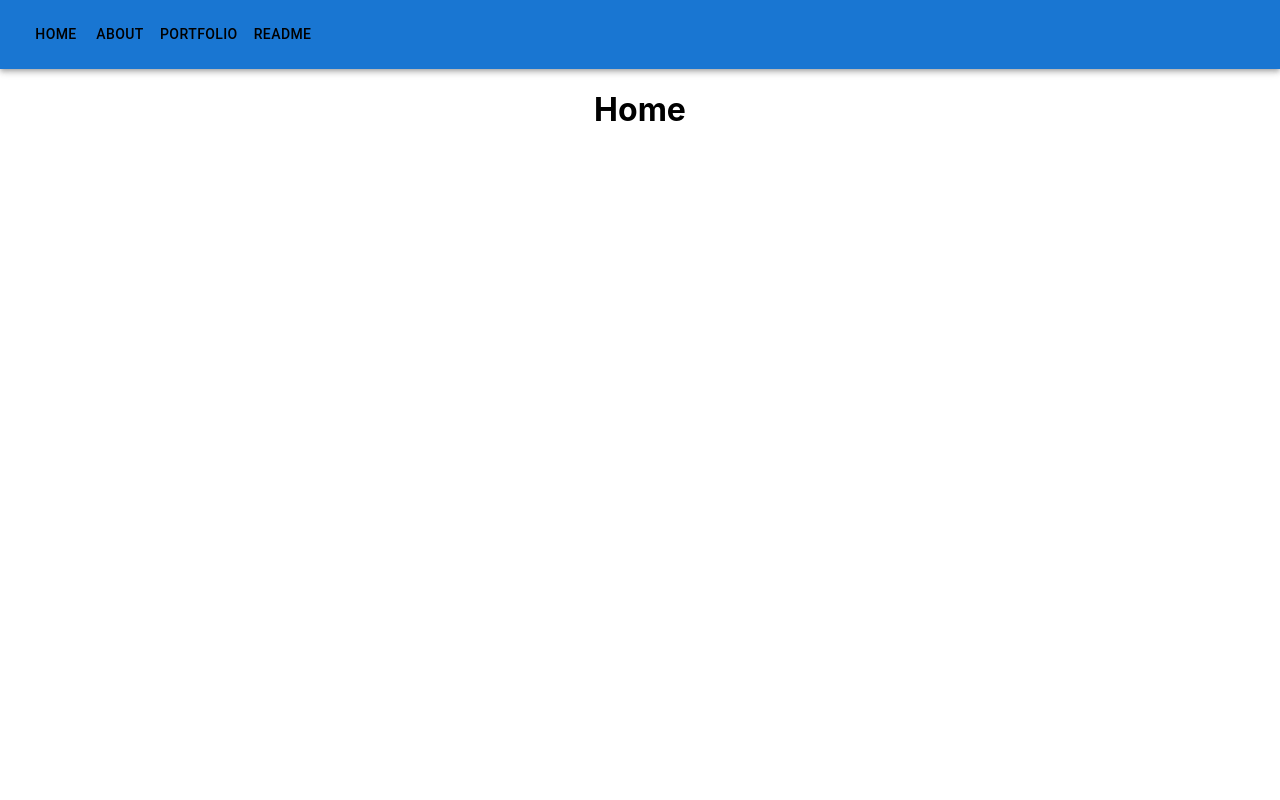
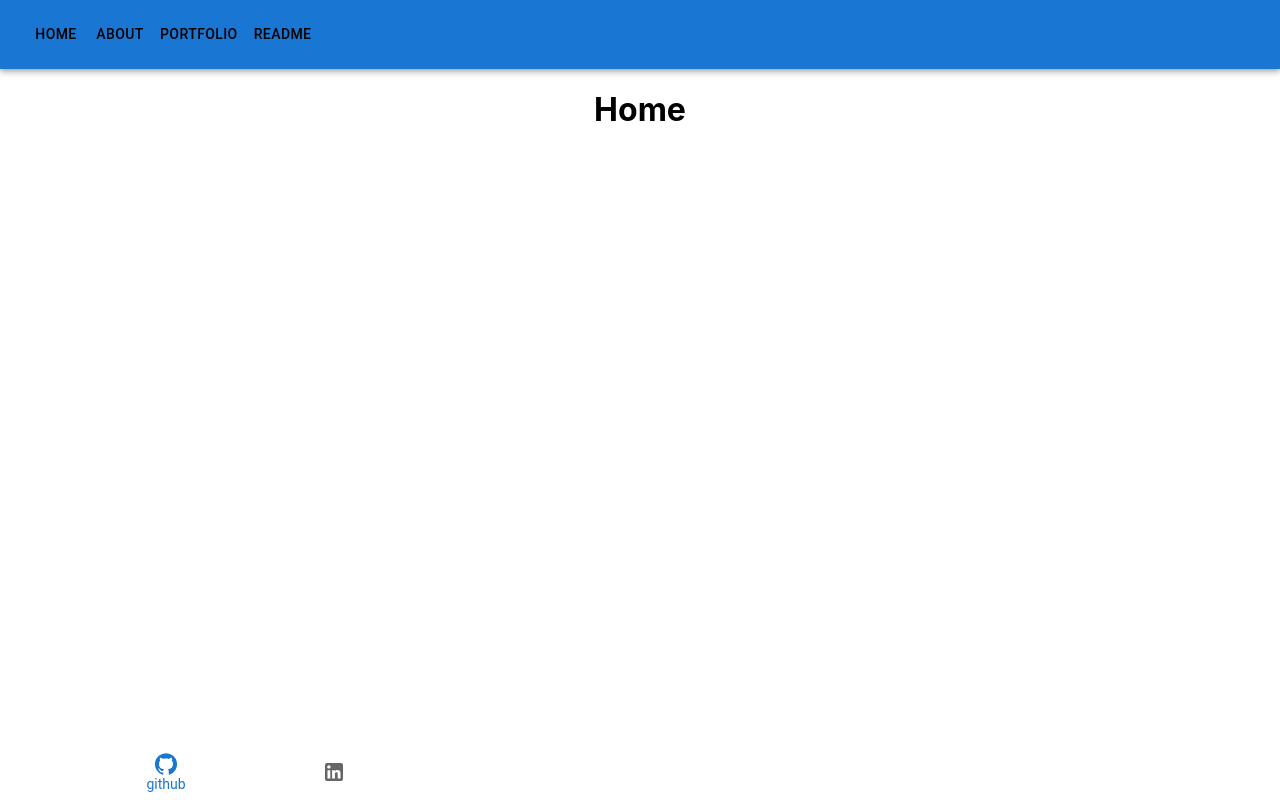
Before and after one commit to christmknd/christmknd.github.io, a React (Create React App) app in the folder portfolio/: page / in a window 1280 px wide. Built offline with nearby package versions, Linux system fonts and the light colour scheme.

Commit message:
ADD Footer

```diff
--- a/portfolio/package.json
+++ b/portfolio/package.json
@@ -45,6 +45,7 @@
     ]
   },
   "devDependencies": {
+    "@material-ui/core": "^4.12.4",
     "gh-pages": "^4.0.0"
   }
 }
--- a/portfolio/src/App.js
+++ b/portfolio/src/App.js
@@ -5,6 +5,7 @@ import Home from "./components/Home";
 import About from "./components/About";
 import Portfolio from "./components/Portfolio";
 import Readme from "./components/Readme";
+import Footer from "./components/Footer";
 
 function App() {
   return (
@@ -16,6 +17,7 @@ function App() {
           <Route path="Portfolio" element= {<Portfolio/>}/>
           <Route path="Readme" element= {<Readme/>}/>
       </Routes>
+        <Footer/>
     </div>
   );
 }
--- a/portfolio/src/components/Footer.js
+++ b/portfolio/src/components/Footer.js
@@ -4,13 +4,31 @@ import GitHubIcon from '@mui/icons-material/GitHub';
 import LinkedInIcon from '@mui/icons-material/LinkedIn';
 
 function Footer (){
+
+    const [value, setValue] = React.useState('github');
+
+    const handleChange = (event, newValue) => {
+        setValue(newValue);
+    };
+
     return (
-            <BottomNavigation
-                showLabels
-            >
-                <BottomNavigationAction label="Linkedin" icon={<LinkedInIcon />} />
-                <BottomNavigationAction label="Github" icon={<GitHubIcon />} />
+        <div
+            style={{color: "gray", position: "fixed", bottom: 0}}
+        >
+            <BottomNavigation sx={{ width: 500 }} value={value} onChange={handleChange}>
+                <BottomNavigationAction
+                    label="github"
+                    value="github"
+                    icon={<GitHubIcon />}
+                />
+                <BottomNavigationAction
+                    label="linkedin"
+                    value="linkedin"
+                    icon={<LinkedInIcon />}
+                />
             </BottomNavigation>
+        </div>
+
     )
 }
 
```
Also changed, not shown: 1 other file (tests, documents, lock files or other folders).
